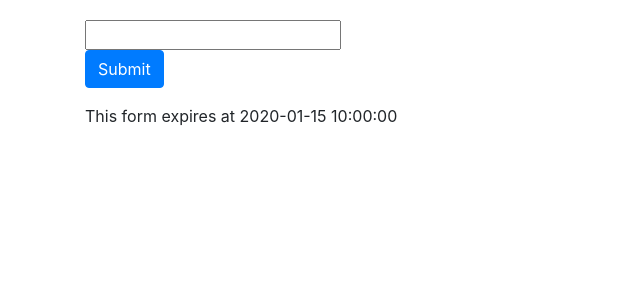
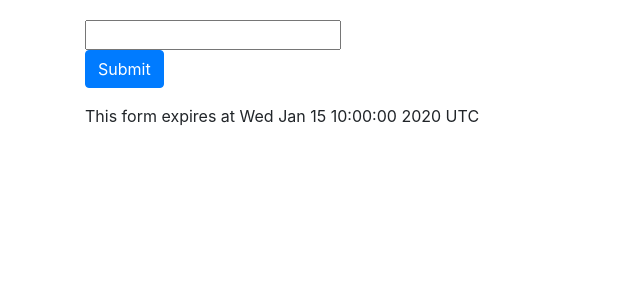
Before and after one commit to scottcwang/dpaas, a Flask app: template templates/entry.html in a window 1280 px wide. Shown: the part 254-554 px from the top of the page, without its empty margins (0-640 px from the left). Run offline with Flask 2, Linux system fonts and the light colour scheme; the template is opened without the code that fills it: most values are stand-ins (such as "Sample title", 1, 10 or a date in 2020); form fields are guessed from the names that the template uses; some libraries are stand-ins or nearby versions.

Commit message:
Render form expiry time with locale

```diff
--- a/templates/entry.html
+++ b/templates/entry.html
@@ -66,7 +66,7 @@
                 </div>
             </div>
         </form>
-        <p>This form expires at {{ collection.response_end_time }}</p>
+        <p>This form expires at {{ collection.response_end_time.strftime('%c') }} UTC</p>
     </main>
 
     <script src="https://code.jquery.com/jquery-3.5.1.slim.min.js"
```
